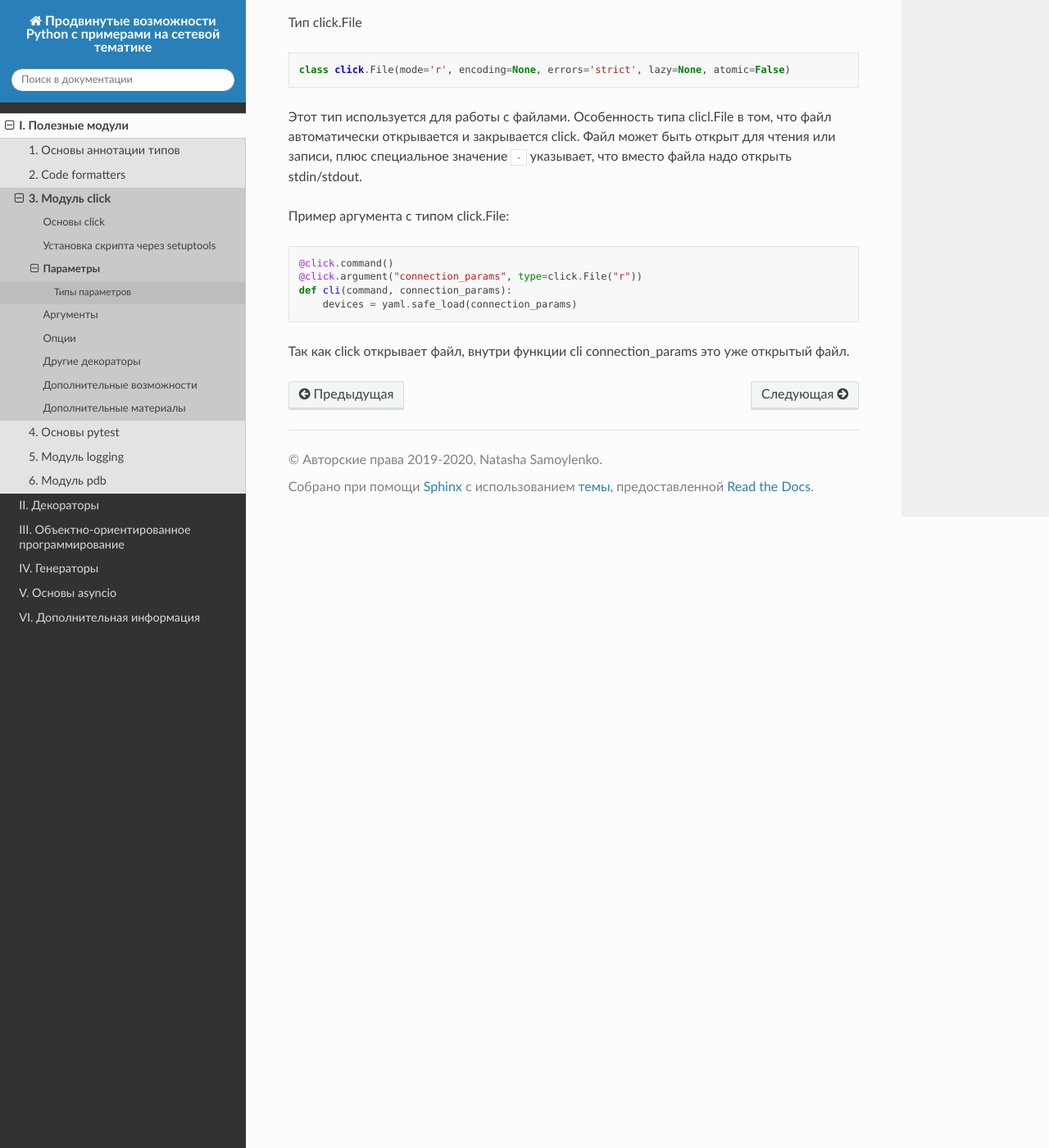
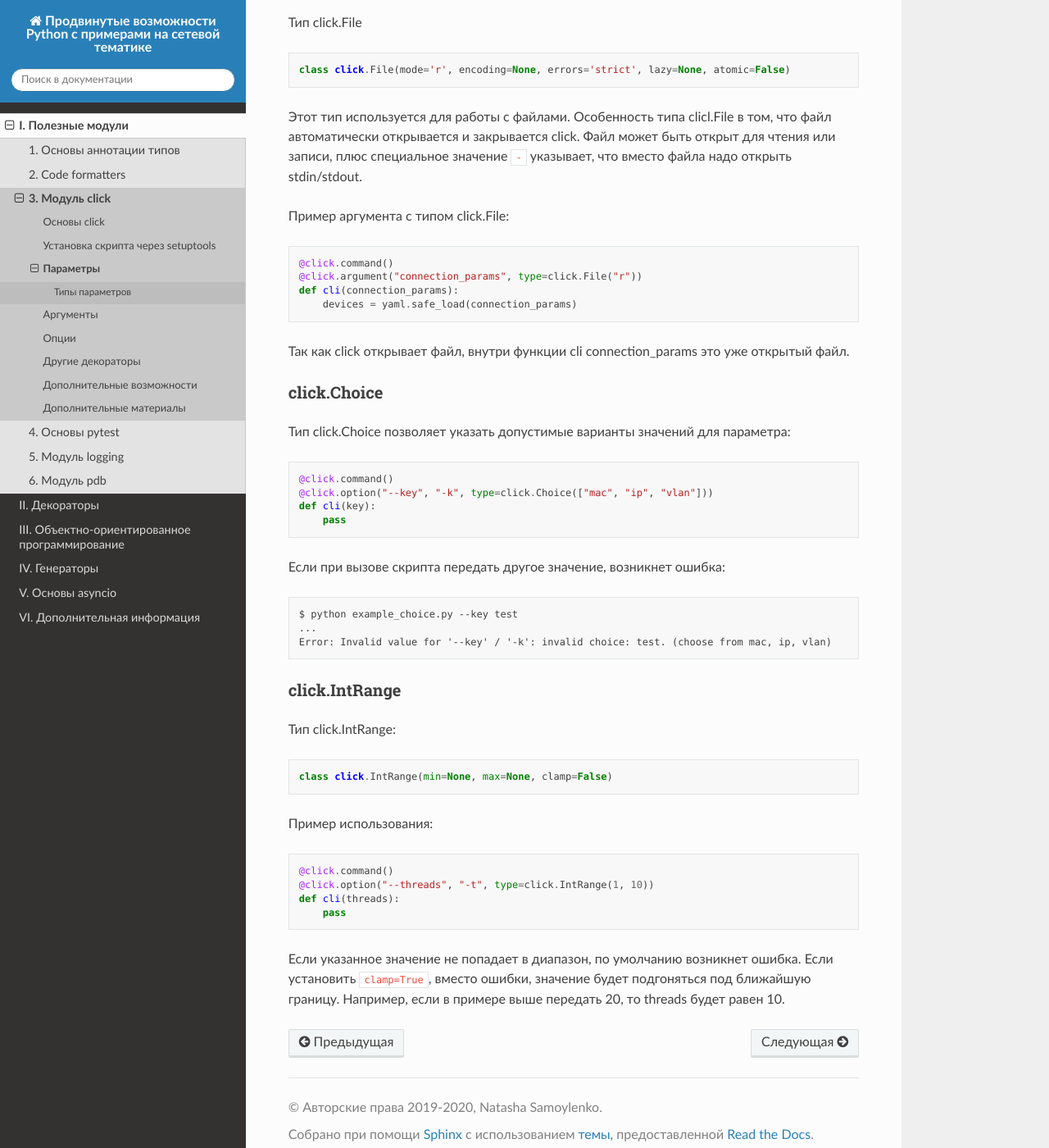
Before and after one commit to natenka/advpyneng-book, a Sphinx documentation site: the page built from docs/source/book/03_click/parameters.rst, in a window 1280 px wide and 1400 px high, scrolled down 1486 px. Shown: the whole window at 82% size. Built offline with Sphinx 7.4.7 and the Read the Docs theme 2.0.0, drawn with Linux system fonts in a browser that asks for light colours; pages that are not in the unit, such as notebooks, are missing from menus.

Commit message:
click draft

```diff
--- a/docs/source/book/03_click/parameters.rst
+++ b/docs/source/book/03_click/parameters.rst
@@ -81,8 +81,52 @@ click.File
 
     @click.command()
     @click.argument("connection_params", type=click.File("r"))
-    def cli(command, connection_params):
+    def cli(connection_params):
         devices = yaml.safe_load(connection_params)
 
 
 Так как click открывает файл, внутри функции cli connection_params это уже открытый файл.
+
+
+click.Choice
+^^^^^^^^^^^^
+
+Тип click.Choice позволяет указать допустимые варианты значений для параметра:
+
+.. code:: python
+
+    @click.command()
+    @click.option("--key", "-k", type=click.Choice(["mac", "ip", "vlan"]))
+    def cli(key):
+        pass
+
+Если при вызове скрипта передать другое значение, возникнет ошибка:
+
+::
+
+    $ python example_choice.py --key test
+    ...
+    Error: Invalid value for '--key' / '-k': invalid choice: test. (choose from mac, ip, vlan)
+
+
+click.IntRange
+^^^^^^^^^^^^^^
+
+Тип click.IntRange:
+
+.. code:: python
+
+    class click.IntRange(min=None, max=None, clamp=False)
+
+Пример использования:
+
+.. code:: python
+
+    @click.command()
+    @click.option("--threads", "-t", type=click.IntRange(1, 10))
+    def cli(threads):
+        pass
+
+Если указанное значение не попадает в диапазон, по умолчанию возникнет ошибка.
+Если установить ``clamp=True``, вместо ошибки, значение будет подгоняться под ближайшую границу.
+Например, если в примере выше передать 20, то threads будет равен 10.
```
